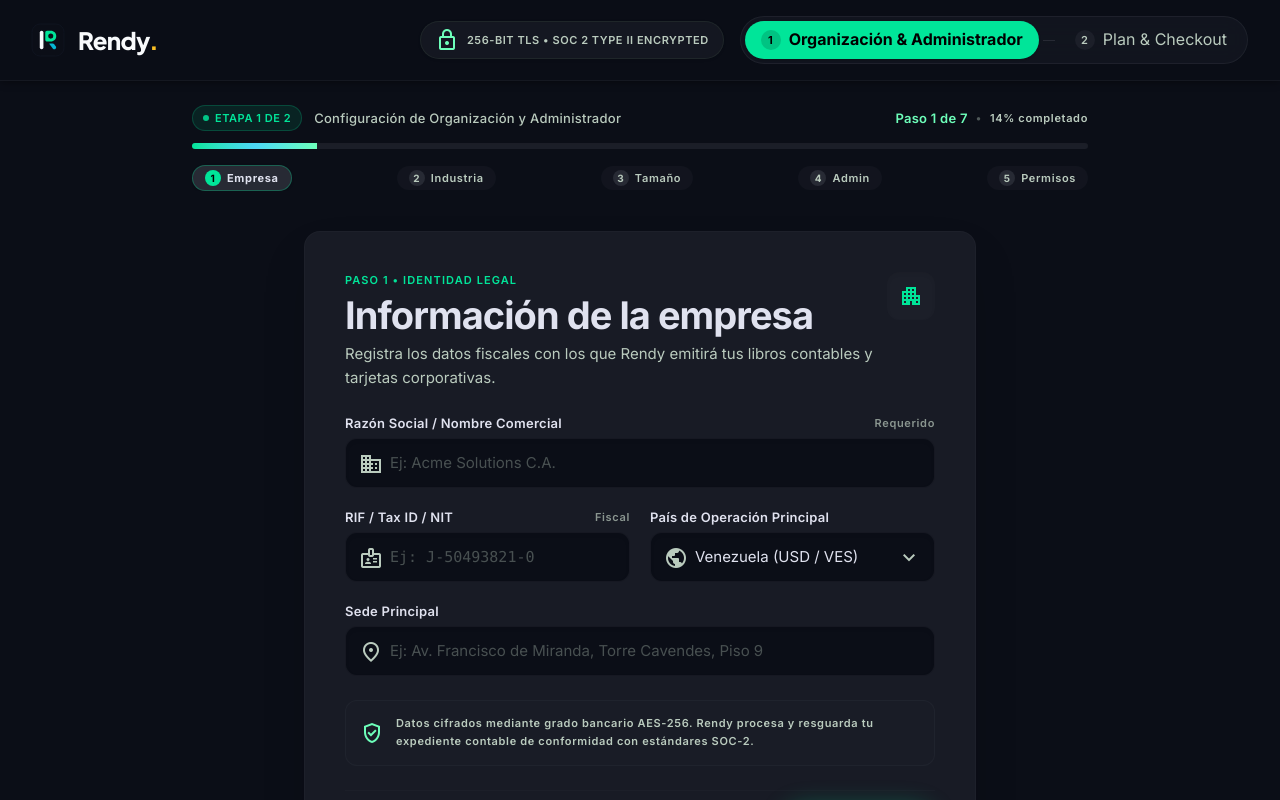
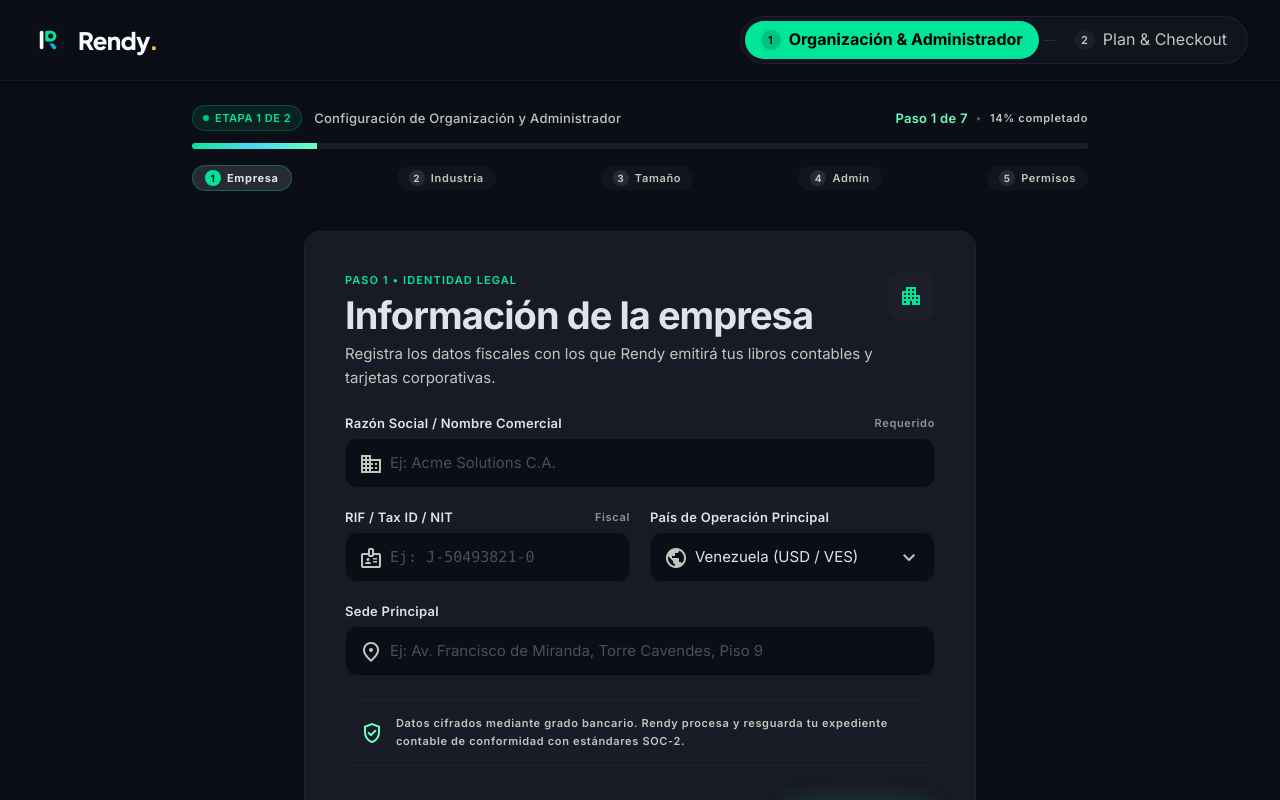
Before and after one commit to Maydij/Rendy-App, a Next.js app: page /registro in a window 1280 px wide. Shown: the top 800 px of the page. Built offline with nearby package versions, Linux system fonts and the light colour scheme.

Commit message:
Eliminacion mensaje de encabezado generico

```diff
--- a/components/auth/LoginForm.tsx
+++ b/components/auth/LoginForm.tsx
@@ -355,7 +355,7 @@ export function LoginForm() {
       >
         <div className="flex items-center gap-2">
           <Icon name="lock" className="text-primary-container text-[15px]" />
-          <span>256-bit SSL Encryption • Rendy FinTech Security</span>
+          <span>Rendy FinTech Security</span>
         </div>
 
         <div className="flex items-center gap-3">
--- a/components/onboarding/OnboardingHeader.tsx
+++ b/components/onboarding/OnboardingHeader.tsx
@@ -26,16 +26,8 @@ export function OnboardingHeader({ currentStep, onNavigateStage }: OnboardingHea
           <RendyLogo variant="full" theme="dark" className="h-8 w-auto" />
         </Link>
 
-        {/* Global Security Protocol & Stage Tabs */}
+        {/* Stepper Stage Tabs */}
         <div className="flex items-center gap-4">
-          <div className="hidden md:flex items-center gap-2 px-3.5 py-1.5 rounded-full bg-surface-container-low/80 border border-outline-variant/30 backdrop-blur-md shadow-sm">
-            <Icon name="lock" className="text-primary text-[16px]" />
-            <span className="font-label-sm text-label-sm uppercase tracking-wider text-on-surface-variant font-semibold">
-              256-bit TLS • SOC 2 Type II Encrypted
-            </span>
-          </div>
-
-          {/* Stepper Stage Tabs */}
           <nav className="flex items-center gap-1 bg-surface-container-low/60 p-1 rounded-full border border-surface-container-high/60 backdrop-blur-md">
             {/* Stage 1 Pill */}
             <button
--- a/components/onboarding/Step1CompanyInfo.tsx
+++ b/components/onboarding/Step1CompanyInfo.tsx
@@ -156,7 +156,7 @@ export function Step1CompanyInfo({ formData, updateField, onNext }: Step1Props)
           <div className="flex items-center gap-3 p-3.5 rounded-xl bg-surface-container/60 border border-surface-container-high/50 mt-1">
             <Icon name="verified_user" className="text-primary text-[18px] flex-shrink-0" />
             <p className="font-label-sm text-label-sm text-on-surface-variant leading-relaxed">
-              Datos cifrados mediante grado bancario AES-256. Rendy procesa y resguarda tu expediente contable de
+              Datos cifrados mediante grado bancario. Rendy procesa y resguarda tu expediente contable de
               conformidad con estándares SOC-2.
             </p>
           </div>
```
